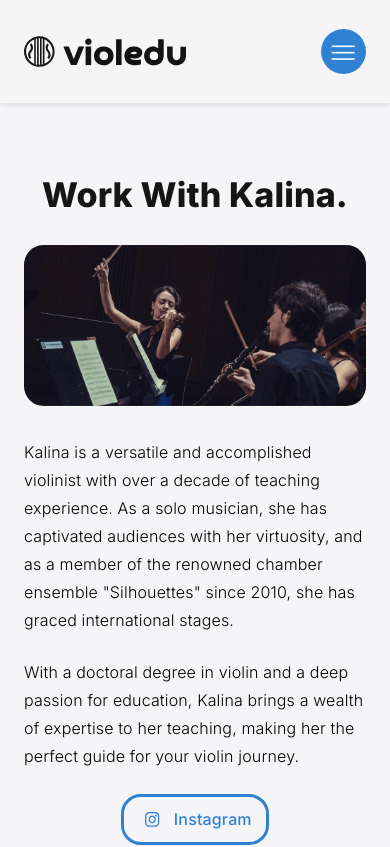
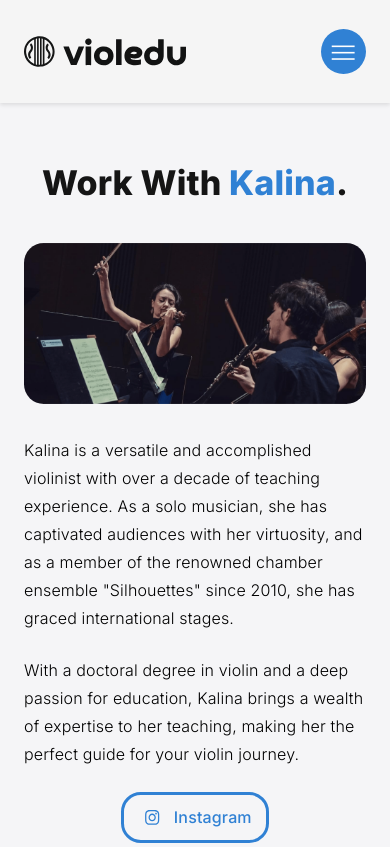
Before and after one commit to Violedu/violedu, a Next.js app: page /about in a window 390 px wide. Shown: the top 847 px of the page. Built offline with nearby package versions, Linux system fonts and the light colour scheme.

Commit message:
fixed mentor title

```diff
--- a/components/Mentor.module.css
+++ b/components/Mentor.module.css
@@ -1,14 +1,13 @@
-.introTitle {
-  position: relative;
+.title {
+  text-align: center;
+  font-size: var(--font-size-33xl);
   font-weight: 800;
 }
-.title {
-  width: 969px;
-  display: flex;
-  flex-direction: row;
-  align-items: center;
-  justify-content: flex-start;
+
+.blueWording {
+  color: var(--color-cornflowerblue);
 }
+
 .imageIcon {
   position: relative;
   border-radius: 19.69px;
@@ -119,17 +118,18 @@
 .mentor {
   align-self: stretch;
   background-color: var(--color-whitesmoke);
-  padding: var(--padding-53xl) var(--padding-5xl);
-  gap: var(--gap-21xl);
+  padding: var(--padding-101xl) var(--padding-5xl);
+  gap: var(--gap-41xl);
   text-align: left;
   font-size: var(--font-size-29xl);
   color: var(--color-gray-200);
   font-family: var(--font-inter);
 }
 @media screen and (max-width: 744px) {
-  .introTitle {
-    font-size: var(--font-size-15xl);
-    line-height: 40px;
+  .title {
+    font-size: var(--font-size-29xl);
+    align-self: stretch;
+    width: auto;
   }
   .mentorText,
   .mentorText1 {
@@ -141,10 +141,16 @@
     font-size: var(--font-size-base);
   }
   .mentor {
-    gap: var(--gap-11xl);
+    padding-top: var(--padding-41xl);
+    padding-bottom: var(--padding-81xl);
+    gap: var(--gap-21xl);
   }
 }
 @media screen and (max-width: 430px) {
+  .title {
+    font-size: var(--font-size-15xl);
+    line-height: 40px;
+  }
   .buttons {
     flex-direction: column;
   }
@@ -154,17 +160,6 @@
   }
 }
 @media screen and (max-width: 1024px) {
-  .introTitle {
-    text-align: center;
-  }
-  .title {
-    align-self: stretch;
-    width: auto;
-  }
-  .title {
-    align-items: center;
-    justify-content: center;
-  }
   .imageIcon {
     flex: 1;
     height: auto;
--- a/components/Mentor.tsx
+++ b/components/Mentor.tsx
@@ -73,7 +73,11 @@ const Mentor: NextPage = () => {
   return (
     <div className={styles.mentor}>
       <div className={styles.title} ref={titleRef}>
-        <div className={styles.introTitle}>Work With Kalina.</div>
+        <div className={styles.introTitle}>
+            <span>Work With </span>
+            <span className={styles.blueWording}>Kalina</span>
+            <span>.</span>
+        </div>
       </div>
       <div className={styles.frame}>
         <img className={styles.imageIcon} alt="" src="/image8@2x.png" ref={imageRef} />
```
